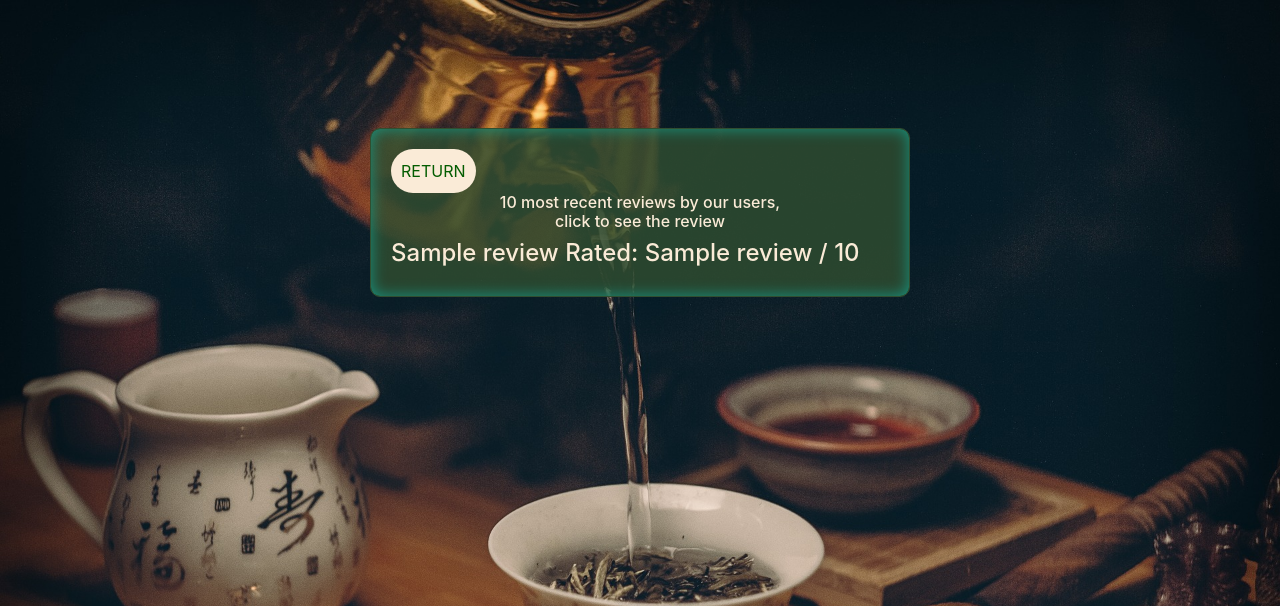
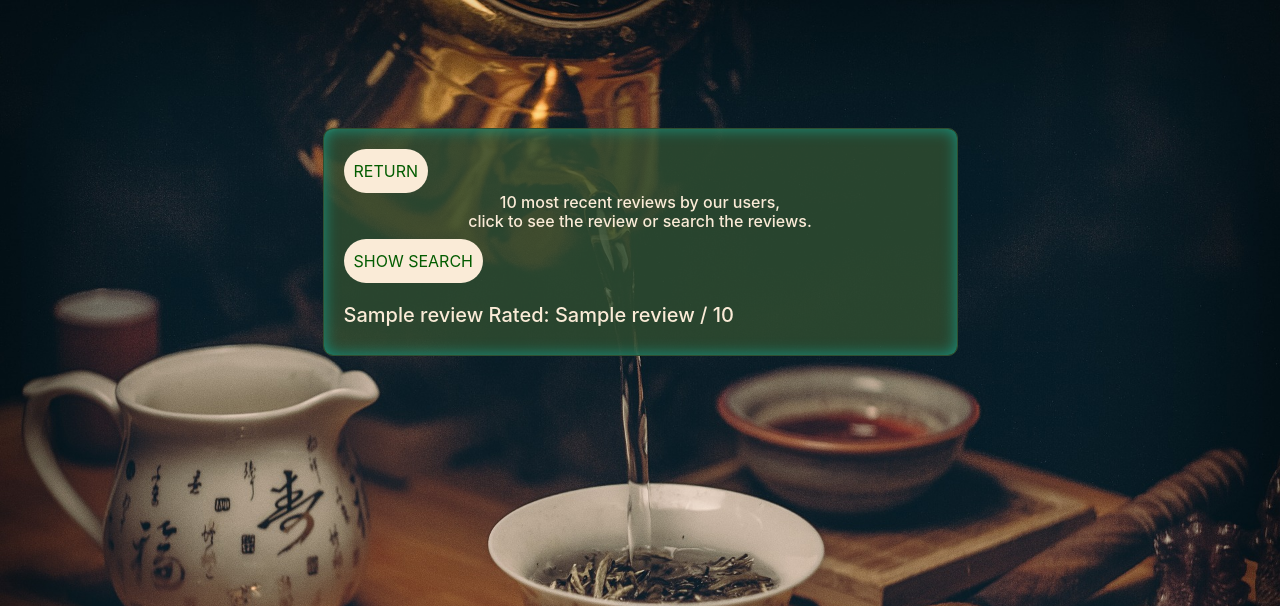
Before and after one commit to Juustoisa/Unbrewed, a Flask app: template templates/browse.html in a window 1280 px wide. Shown: the top 606 px of the page. Run offline with Flask 2, Linux system fonts and the light colour scheme; the visitor is signed in with stand-in values (Sample User, id 1); the template is opened without the code that fills it: most values are stand-ins (such as "Sample title", 1, 10 or a date in 2020); some libraries are stand-ins or nearby versions.

Commit message:
Search functionality added

```diff
--- a/review.py
+++ b/review.py
@@ -6,6 +6,12 @@ def get_list():
     sql = "SELECT R.id, R.name, R.score FROM reviews R ORDER BY r.id DESC LIMIT 10"
     result = db.session.execute(sql)
     return result.fetchall()
+
+def get_search(chosentype,minscore):
+    sql = "SELECT R.id, R.name, R.score FROM reviews R WHERE R.teatype IN :chosentype AND R.score >= :minscore ORDER BY r.id DESC"
+    result = db.session.execute(sql, {"chosentype":chosentype, "minscore":minscore})
+    return result.fetchall()
+
 
 def get_one(id):
     sql = "SELECT * FROM reviews Where id=:id"
--- a/templates/browse.html
+++ b/templates/browse.html
@@ -7,16 +7,50 @@
 
     <div style=" padding-top: 10%;" class="container h-100">
         <div class="row h-100 justify-content-center align-items-center">
-            <div class="col-10 col-md-8 col-lg-6">
+            <div class="col-10 col-md-10 col-lg-7">
             {% if session.user_id %}
                 <div class="form-style">
                     <form action="/frontpage">
                         <button class="nicer-button" type="submit">Return</button>
                     </form>
-                    <h6 style="color: antiquewhite; text-align: center;"> 10 most recent reviews by our users,<br>click to see the review</h6>
+                    <h6 style="color: antiquewhite; text-align: center;"> 10 most recent reviews by our users,<br>click to see the review or search the reviews.</h6>
+                    <!--Search functionality-->
+                    <span id="showsearch" style="display: none;">
+                    <form action="/browse" method="POST">
+                        <p style="color: antiquewhite">Choose type:<br>
+                        <input type="checkbox" name="teatype" id="teatype" value="Black Tea">Black Tea
+                            <input type="checkbox" name="teatype" value="Green Tea">Green Tea
+                            <input type="checkbox" name="teatype" value="Oolong Tea">Oolong Tea
+                            <input type="checkbox" name="teatype" value="Other Tea">Other/Herbal
+                            <input type="checkbox" name="teatype" value="Pu-erh Tea">Pu-erh Tea
+                            <input type="checkbox" name="teatype" value="White Tea">White Tea
+                            <br>
+                        </br>
+                        <label style="color: antiquewhite">Choose minimum score:</label>
+                        <select required name="score" id="score">
+                            <option value="1">1</option>
+                            <option value="2">2</option>
+                            <option value="3">3</option>
+                            <option value="4">4</option>
+                            <option value="5">5</option>
+                            <option value="6">6</option>
+                            <option value="7">7</option>
+                            <option value="8">8</option>
+                            <option value="9">9</option>
+                            <option value="10">10</option>
+                        </select>
+                    </br>
+                        <button style="margin-bottom: 20px;" class="nicer-button" type="submit">Search</button>
+                    </form>
+                </span>
+
+                <button style="margin-bottom: 20px;" class="nicer-button" onclick="showsearch()" id="showsearchbutton">Show search</button>
+                <!--Search functionality ends-->
+
                     {% for review in reviews %}
 
-                    <h4  style="color: antiquewhite"><a style="color: antiquewhite" href='/reviews/{{review[0]}}'>{{ review[1] }} Rated: {{ review[2] }} / 10</a></h4>
+                    <h5 style="color: antiquewhite;"><a style="color: antiquewhite" href='/reviews/{{review[0]}}'>{{ review[1] }}  Rated: {{ review[2] }} / 10</a></h5>
+
                     {% endfor %}
                 </div>
 
@@ -32,4 +66,24 @@
         </div>
     </div>
 </div>
+
+
+
+<script>
+    function showsearch() {
+
+      var moreText = document.getElementById("showsearch");
+      var btnText = document.getElementById("showsearchbutton");
+
+      if (moreText.style.display === "none") {
+        moreText.style.display = "inline";
+        btnText.innerHTML = "Hide search";
+
+      } else {
+        moreText.style.display = "none";
+        btnText.innerHTML = "Show search";
+
+      }
+    }
+    </script>
 </body>
--- a/templates/single-review.html
+++ b/templates/single-review.html
@@ -18,7 +18,7 @@
                         <h5 style="color: antiquewhite; text-align: center; margin-top: -25px;">
                             <br>Review by: {{ targetuser[0][0] }}</h5>
                             <h6 style="color: antiquewhite; text-align: center;">
-                            <img style="display: block;margin-left: auto;margin-right: auto;"src="{{ targetreview[0][6]}}" width="350" height="350">
+                            <img style="display: block;margin-left: auto;margin-right: auto;"src="{{ targetreview[0][6]}}" width="400" max-height="600">
                         <br>From shop: <a href='{{ targetreview[0][2] }}'> {{ targetreview[0][2] }}</a>
                         <br>Tea type: {{ targetreview[0][3] }}
                         <br>Score {{ targetreview[0][4] }} / 10
```
Also changed, not shown: routes.py (+16 -3 lines).
